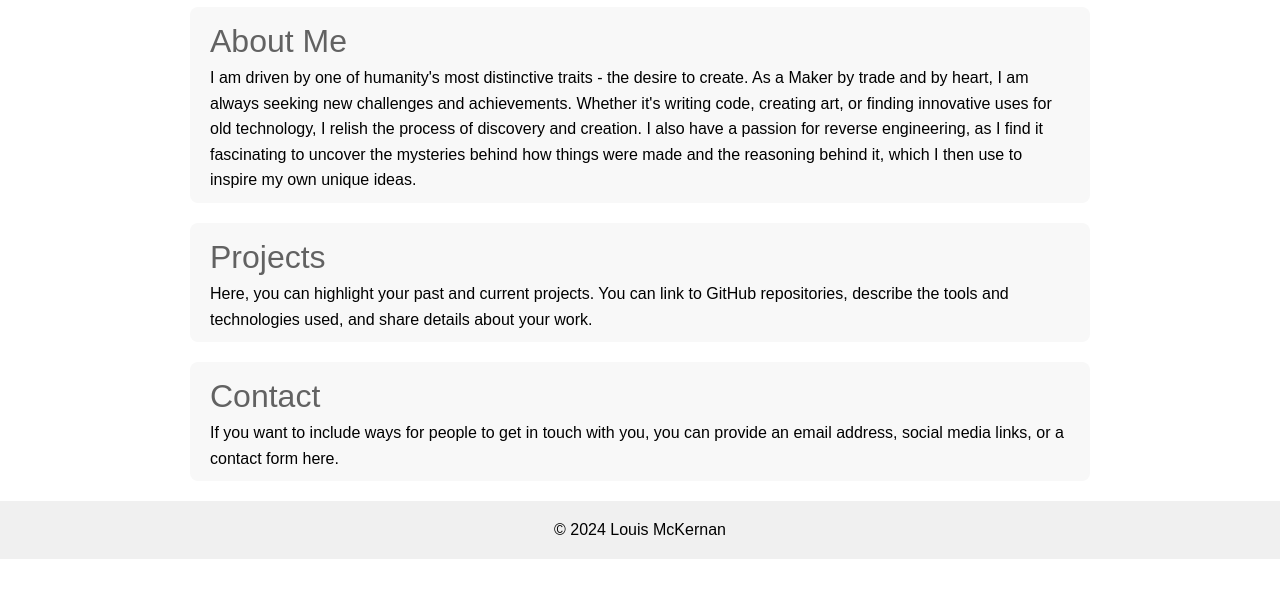
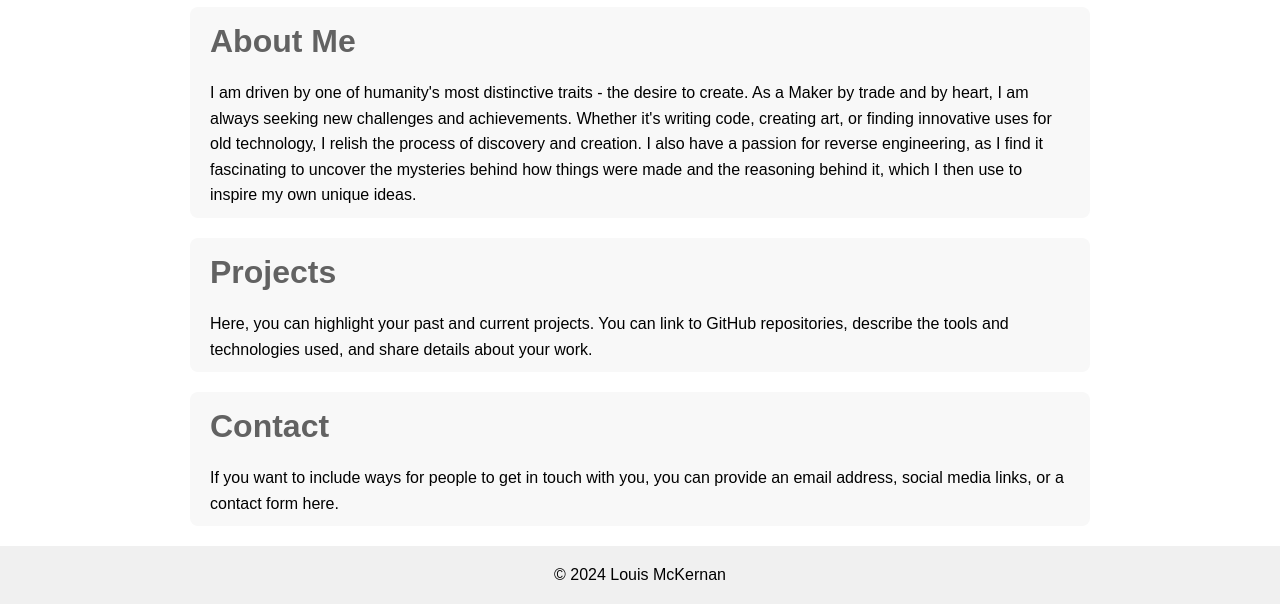
Before and after one commit to Louis-McKernan/folio, a plain HTML site: page main.html in a window 1280 px wide. Shown: the part 257-861 px from the top of the page. Before the commit the page ends 816 px from the top, so only its background shows below. Drawn offline with Linux system fonts and the light colour scheme.

Commit message:
fixed formatting bug
fixed bug replace h22 with h3

```diff
--- a/main.html
+++ b/main.html
@@ -33,19 +33,19 @@
   <main>
     <!-- About Section -->
     <section id="about" class="section">
-      <h22>About Me</h22>
+      <h3>About Me</h3>
       <p>I am driven by one of humanity's most distinctive traits - the desire to create. As a Maker by trade and by heart, I am always seeking new challenges and achievements. Whether it's writing code, creating art, or finding innovative uses for old technology, I relish the process of discovery and creation. I also have a passion for reverse engineering, as I find it fascinating to uncover the mysteries behind how things were made and the reasoning behind it, which I then use to inspire my own unique ideas.</p>
     </section>
 
     <!-- Projects Section -->
     <section id="projects" class="section">
-      <h22>Projects</h22>
+      <h3>Projects</h3>
       <p>Here, you can highlight your past and current projects. You can link to GitHub repositories, describe the tools and technologies used, and share details about your work.</p>
     </section>
 
     <!-- Contact Section -->
     <section id="contact" class="section">
-      <h22>Contact</h22>
+      <h3>Contact</h3>
       <p>If you want to include ways for people to get in touch with you, you can provide an email address, social media links, or a contact form here.</p>
     </section>
   </main>
--- a/styles/styles.css
+++ b/styles/styles.css
@@ -71,10 +71,10 @@ header {
   padding: 10px;
 }
 
-h22 {
+h3 {
   font-size: 2rem; /* Adjust as needed for size */
   margin-top: 0px; /* Reduce space above the heading */
-  margin-bottom: 30px; /* Optional: Adjust the space below the heading */
+  margin-bottom: 15px; /* Optional: Adjust the space below the heading */
   line-height: 1.5; /* Adjust line height */
   opacity: 0.6; /* Adjust for slight transparency */
 }
```
